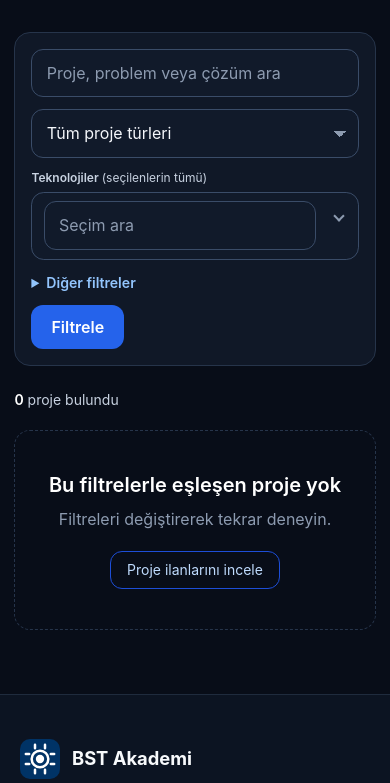
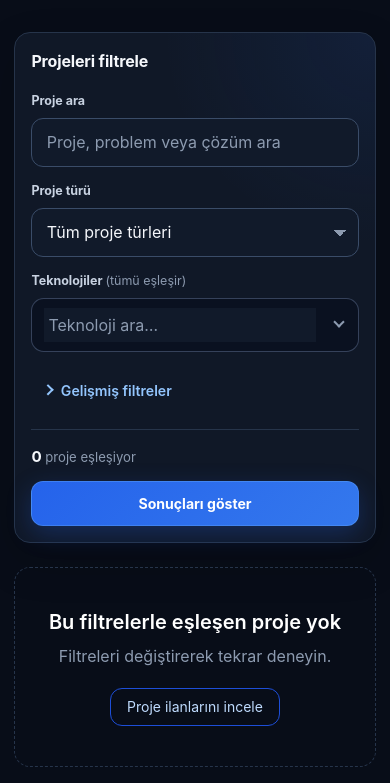
Before and after one commit to aziz-mevlana/bst-portal, a Django app: page /projects/ in a window 390 px wide. Shown: the part 339-1122 px from the top of the page. Run offline with Django 4.2, Linux system fonts and the light colour scheme; data that the repository does not hold is empty; parts of the project's set-up code (start-up, migrations or seed data) failed here and were passed over.

Commit message:
Polish responsive project filters

```diff
--- a/static/css/bst-ui-v2.css
+++ b/static/css/bst-ui-v2.css
@@ -112,7 +112,7 @@ main[class*="min-h-screen"] {
 /* Tum uygulama formlarinin eski CSS'te gorunmez kalmasini engelle. */
 .project-form-input,
 .bst-field,
-#site-content form input:not([type="hidden"]):not([type="checkbox"]):not([type="radio"]):not([type="color"]):not([type="file"]):not([type="button"]):not([type="submit"]):not([type="reset"]),
+#site-content form input:not([type="hidden"]):not([type="checkbox"]):not([type="radio"]):not([type="color"]):not([type="file"]):not([type="button"]):not([type="submit"]):not([type="reset"]):not(.bst-multiselect-search),
 #site-content form select:not(.bst-multiselect-native),
 #site-content form textarea {
     display: block;
--- a/static/css/project-section.css
+++ b/static/css/project-section.css
@@ -92,7 +92,158 @@
     z-index: auto;
     overflow: visible;
     border-color: var(--border);
-    background: var(--surface);
+    background:
+        radial-gradient(circle at 100% 0, rgba(47, 111, 237, 0.09), transparent 34%),
+        var(--surface);
+    box-shadow: 0 18px 45px rgba(0, 0, 0, 0.16);
+}
+
+.project-filter-heading {
+    display: flex;
+    align-items: flex-start;
+    justify-content: space-between;
+    gap: 1rem;
+    margin-bottom: 1.15rem;
+}
+
+.project-filter-heading h2 {
+    color: var(--text-primary);
+    font-size: 1rem;
+    font-weight: 750;
+    letter-spacing: -0.01em;
+}
+
+.project-filter-heading p {
+    margin-top: 0.2rem;
+    color: var(--text-muted);
+    font-size: 0.82rem;
+    line-height: 1.4;
+}
+
+.project-filter-reset {
+    flex: 0 0 auto;
+    padding: 0.42rem 0.7rem;
+    border-radius: 0.55rem;
+    color: #bfdbfe;
+    background: rgba(47, 111, 237, 0.1);
+    font-size: 0.78rem;
+    font-weight: 650;
+    text-decoration: none;
+}
+
+.project-filter-reset:hover,
+.project-filter-reset:focus-visible {
+    color: #fff;
+    background: rgba(47, 111, 237, 0.2);
+}
+
+.project-filter-primary,
+.project-filter-secondary {
+    display: grid;
+    gap: 0.9rem;
+    align-items: start;
+}
+
+.project-filter-field {
+    min-width: 0;
+    display: flex;
+    flex-direction: column;
+    gap: 0.45rem;
+}
+
+.project-filter-label {
+    color: var(--text-secondary);
+    font-size: 0.78rem;
+    font-weight: 650;
+    line-height: 1.25rem;
+}
+
+.project-filter-label-note {
+    color: var(--text-muted);
+    font-weight: 400;
+}
+
+.project-filter-panel .bst-field,
+.project-filter-panel .bst-multiselect-control {
+    min-height: 3.25rem;
+    border-color: rgba(112, 135, 172, 0.42) !important;
+    background-color: rgba(8, 15, 29, 0.66) !important;
+    transition: border-color 160ms ease, box-shadow 160ms ease, background-color 160ms ease;
+}
+
+.project-filter-panel .bst-field:hover,
+.project-filter-panel .bst-multiselect-control:hover {
+    border-color: rgba(125, 161, 219, 0.62) !important;
+}
+
+.project-filter-actions {
+    display: flex;
+    flex-wrap: wrap;
+    align-items: center;
+    justify-content: space-between;
+    gap: 0.75rem;
+    margin-top: 1rem;
+    padding-top: 1rem;
+    border-top: 1px solid var(--border);
+}
+
+.project-filter-actions p {
+    color: var(--text-muted);
+    font-size: 0.82rem;
+}
+
+.project-filter-actions strong {
+    color: var(--text-primary);
+    font-size: 0.95rem;
+}
+
+.project-filter-submit {
+    min-height: 2.85rem;
+    padding: 0.65rem 1.15rem;
+    border: 1px solid rgba(96, 165, 250, 0.4);
+    border-radius: 0.75rem;
+    background: linear-gradient(135deg, #2563eb, #3478ed);
+    color: #fff;
+    box-shadow: 0 8px 24px rgba(37, 99, 235, 0.26);
+    font-size: 0.88rem;
+    font-weight: 700;
+    transition: transform 160ms ease, filter 160ms ease, box-shadow 160ms ease;
+}
+
+.project-filter-submit:hover {
+    filter: brightness(1.08);
+    box-shadow: 0 10px 28px rgba(37, 99, 235, 0.34);
+    transform: translateY(-1px);
+}
+
+.project-filter-submit:focus-visible {
+    outline: 3px solid rgba(96, 165, 250, 0.35);
+    outline-offset: 2px;
+}
+
+@media (min-width: 768px) {
+    .project-filter-primary,
+    .project-filter-secondary {
+        grid-template-columns: repeat(2, minmax(0, 1fr));
+    }
+
+    .project-filter-search {
+        grid-column: 1 / -1;
+    }
+}
+
+@media (min-width: 1024px) {
+    .project-filter-primary {
+        grid-template-columns: repeat(4, minmax(0, 1fr));
+    }
+
+    .project-filter-search {
+        grid-column: span 2;
+    }
+
+    .project-filter-secondary {
+        grid-template-columns: repeat(5, minmax(0, 1fr));
+    }
 }
 
 .project-surface {
@@ -112,12 +263,80 @@
 }
 
 .project-more-filters summary {
-    width: fit-content;
+    width: 100%;
+    display: flex;
+    align-items: center;
+    gap: 0.55rem;
+    padding: 0.7rem 0.75rem;
+    border: 1px solid transparent;
+    border-radius: 0.7rem;
     cursor: pointer;
     color: #93c5fd;
     font-size: 0.88rem;
     font-weight: 600;
-    list-style-position: inside;
+    list-style: none;
+    transition: color 160ms ease, background-color 160ms ease, border-color 160ms ease;
+}
+
+.project-more-filters summary::-webkit-details-marker {
+    display: none;
+}
+
+.project-more-filters summary:hover {
+    color: #dbeafe;
+    background: rgba(47, 111, 237, 0.08);
+    border-color: rgba(96, 165, 250, 0.16);
+}
+
+.project-filter-summary-icon {
+    width: 0.48rem;
+    height: 0.48rem;
+    flex: 0 0 auto;
+    border-right: 2px solid currentColor;
+    border-bottom: 2px solid currentColor;
+    transform: rotate(-45deg);
+    transition: transform 160ms ease;
+}
+
+.project-more-filters[open] .project-filter-summary-icon {
+    transform: rotate(45deg) translateY(-2px);
+}
+
+.project-filter-summary-hint {
+    margin-left: auto;
+    color: var(--text-muted);
+    font-size: 0.76rem;
+    font-weight: 450;
+}
+
+.project-more-filters {
+    margin-top: 1rem;
+}
+
+.project-more-filters[open] summary {
+    margin-bottom: 0.9rem;
+    color: #dbeafe;
+    background: rgba(47, 111, 237, 0.08);
+    border-color: rgba(96, 165, 250, 0.16);
+}
+
+@media (max-width: 639px) {
+    .project-filter-heading p,
+    .project-filter-summary-hint {
+        display: none;
+    }
+
+    .project-filter-actions {
+        align-items: stretch;
+    }
+
+    .project-filter-actions p {
+        width: 100%;
+    }
+
+    .project-filter-submit {
+        width: 100%;
+    }
 }
 
 .project-more-filters summary:focus-visible {
--- a/templates/base.html
+++ b/templates/base.html
@@ -17,11 +17,11 @@
     <link rel="icon" type="image/x-icon" href="{% static 'images/logo.svg' %}">
     <script src="{% static 'js/tailwind.js' %}"></script>
     <link rel="stylesheet" href="{% static 'css/style.css' %}?v=20260830.1">
-    <link rel="stylesheet" href="{% static 'css/form-components.css' %}">
-    <link rel="stylesheet" href="{% static 'css/project-section.css' %}">
+    <link rel="stylesheet" href="{% static 'css/form-components.css' %}?v=20260830.2">
+    <link rel="stylesheet" href="{% static 'css/project-section.css' %}?v=20260830.3">
     <link rel="stylesheet" href="{% static 'css/swiper-bundle.min.css' %}">
     {# Benzersiz dosya adi eski tarayici onbellegindeki tema/form CSS'ini kesin olarak asar. #}
-    <link rel="stylesheet" href="{% static 'css/bst-ui-v2.css' %}?v=20260827.1">
+    <link rel="stylesheet" href="{% static 'css/bst-ui-v2.css' %}?v=20260830.2">
     <link rel="stylesheet" href="{% static 'css/community-tools.css' %}?v=20260830.1">
 
     {% block extra_css %}{% endblock %}
--- a/templates/projects/project_list.html
+++ b/templates/projects/project_list.html
@@ -7,27 +7,30 @@
       <div class="max-w-3xl"><p class="mb-2 text-sm font-semibold uppercase tracking-widest text-blue-400">BST Proje Vitrini</p><h1 class="text-3xl font-black tracking-tight text-white sm:text-4xl">Fikirlerin ürüne dönüştüğü yer</h1><p class="mt-3 text-base leading-7 text-gray-400 sm:text-lg">Öğrencilerin, akademisyenlerin ve mezunların geliştirdiği teknoloji projelerini keşfedin.</p></div>
     </header>
 
-    <form method="get" class="project-filter-panel mb-6 rounded-2xl border p-4">
-      <div class="grid gap-3 md:grid-cols-2 lg:grid-cols-4">
-        <input type="search" name="q" value="{{ request.GET.q }}" placeholder="Proje, problem veya çözüm ara" class="bst-field lg:col-span-2">
-        <select name="type" class="bst-field"><option value="">Tüm proje türleri</option>{% for type in project_types %}<option value="{{ type.pk }}" {% if selected_type == type.pk|stringformat:'s' %}selected{% endif %}>{{ type.name }}</option>{% endfor %}</select>
-        <div><label for="project-technologies" class="mb-1.5 block text-xs font-semibold text-gray-400">Teknolojiler <span class="font-normal">(seçilenlerin tümü)</span></label><select id="project-technologies" name="technology" multiple class="bst-field" data-enhance-multiselect="true" data-search-placeholder="Teknoloji ara…">{% for technology in technologies %}<option value="{{ technology.pk }}" {% if technology.pk|stringformat:'s' in selected_technologies %}selected{% endif %}>{{ technology.name }}</option>{% endfor %}</select></div>
-        <details class="project-more-filters md:col-span-2 lg:col-span-4" {% if selected_status or selected_source or selected_program or selected_categories %}open{% endif %}>
-          <summary>Diğer filtreler</summary>
-          <div class="mt-3 grid gap-3 md:grid-cols-2 lg:grid-cols-4">
-            <select name="status" class="bst-field"><option value="">Tüm geliştirme durumları</option>{% for value, label in statuses %}<option value="{{ value }}" {% if selected_status == value %}selected{% endif %}>{{ label }}</option>{% endfor %}</select>
-            <select name="source" class="bst-field"><option value="">Tüm kaynaklar</option>{% for value, label in creation_sources %}<option value="{{ value }}" {% if selected_source == value %}selected{% endif %}>{{ label }}</option>{% endfor %}</select>
-            <select name="program" class="bst-field"><option value="">Tüm programlar</option>{% for program in programs %}<option value="{{ program.pk }}" {% if selected_program == program.pk|stringformat:'s' %}selected{% endif %}>{{ program.name }}</option>{% endfor %}</select>
-            <div><label for="project-categories" class="mb-1.5 block text-xs font-semibold text-gray-400">Kategoriler <span class="font-normal">(seçilenlerin tümü)</span></label><select id="project-categories" name="category" multiple class="bst-field" data-enhance-multiselect="true" data-search-placeholder="Kategori ara…">{% for category in categories %}<option value="{{ category.pk }}" {% if category.pk|stringformat:'s' in selected_categories %}selected{% endif %}>{{ category.name }}</option>{% endfor %}</select></div>
-            <select name="sort" class="bst-field"><option value="newest" {% if selected_sort == 'newest' %}selected{% endif %}>En yeniler</option><option value="liked" {% if selected_sort == 'liked' %}selected{% endif %}>En çok beğenilen</option></select>
-          </div>
-        </details>
-        <div class="flex flex-wrap items-center gap-3 md:col-span-2 lg:col-span-4"><button class="rounded-xl bg-blue-600 px-5 py-2.5 font-semibold text-white hover:bg-blue-500">Filtrele</button>{% if has_active_filters %}<a href="{% url 'projects:project_list' %}" class="rounded-xl border border-gray-600 px-4 py-2.5 text-sm text-gray-300 hover:bg-gray-800">Filtreleri temizle</a>{% endif %}</div>
+    <form method="get" class="project-filter-panel mb-6 rounded-2xl border p-4 sm:p-5">
+      <div class="project-filter-heading">
+        <div><h2>Projeleri filtrele</h2><p>Aradığın projeyi tür, teknoloji ve gelişim aşamasına göre hızlıca bul.</p></div>
+        {% if has_active_filters %}<a href="{% url 'projects:project_list' %}" class="project-filter-reset">Tümünü temizle</a>{% endif %}
       </div>
+      <div class="project-filter-primary">
+        <div class="project-filter-field project-filter-search"><label for="project-query" class="project-filter-label">Proje ara</label><input id="project-query" type="search" name="q" value="{{ request.GET.q }}" placeholder="Proje, problem veya çözüm ara" class="bst-field"></div>
+        <div class="project-filter-field"><label for="project-type" class="project-filter-label">Proje türü</label><select id="project-type" name="type" class="bst-field"><option value="">Tüm proje türleri</option>{% for type in project_types %}<option value="{{ type.pk }}" {% if selected_type == type.pk|stringformat:'s' %}selected{% endif %}>{{ type.name }}</option>{% endfor %}</select></div>
+        <div class="project-filter-field"><label for="project-technologies" class="project-filter-label">Teknolojiler <span class="project-filter-label-note">(tümü eşleşir)</span></label><select id="project-technologies" name="technology" multiple class="bst-field" data-enhance-multiselect="true" data-placeholder="Teknoloji ara…">{% for technology in technologies %}<option value="{{ technology.pk }}" {% if technology.pk|stringformat:'s' in selected_technologies %}selected{% endif %}>{{ technology.name }}</option>{% endfor %}</select></div>
+      </div>
+      <details class="project-more-filters" {% if selected_status or selected_source or selected_program or selected_categories %}open{% endif %}>
+        <summary><span class="project-filter-summary-icon" aria-hidden="true"></span><span>Gelişmiş filtreler</span><span class="project-filter-summary-hint">Durum, kaynak, program, kategori ve sıralama</span></summary>
+        <div class="project-filter-secondary">
+          <div class="project-filter-field"><label for="project-status" class="project-filter-label">Geliştirme durumu</label><select id="project-status" name="status" class="bst-field"><option value="">Tüm durumlar</option>{% for value, label in statuses %}<option value="{{ value }}" {% if selected_status == value %}selected{% endif %}>{{ label }}</option>{% endfor %}</select></div>
+          <div class="project-filter-field"><label for="project-source" class="project-filter-label">Proje kaynağı</label><select id="project-source" name="source" class="bst-field"><option value="">Tüm kaynaklar</option>{% for value, label in creation_sources %}<option value="{{ value }}" {% if selected_source == value %}selected{% endif %}>{{ label }}</option>{% endfor %}</select></div>
+          <div class="project-filter-field"><label for="project-program" class="project-filter-label">Program</label><select id="project-program" name="program" class="bst-field"><option value="">Tüm programlar</option>{% for program in programs %}<option value="{{ program.pk }}" {% if selected_program == program.pk|stringformat:'s' %}selected{% endif %}>{{ program.name }}</option>{% endfor %}</select></div>
+          <div class="project-filter-field"><label for="project-categories" class="project-filter-label">Kategoriler <span class="project-filter-label-note">(tümü eşleşir)</span></label><select id="project-categories" name="category" multiple class="bst-field" data-enhance-multiselect="true" data-placeholder="Kategori ara…">{% for category in categories %}<option value="{{ category.pk }}" {% if category.pk|stringformat:'s' in selected_categories %}selected{% endif %}>{{ category.name }}</option>{% endfor %}</select></div>
+          <div class="project-filter-field"><label for="project-sort" class="project-filter-label">Sıralama</label><select id="project-sort" name="sort" class="bst-field"><option value="newest" {% if selected_sort == 'newest' %}selected{% endif %}>En yeniler</option><option value="liked" {% if selected_sort == 'liked' %}selected{% endif %}>En çok beğenilen</option></select></div>
+        </div>
+      </details>
+      <div class="project-filter-actions"><p><strong>{{ total_count }}</strong> proje eşleşiyor</p><button class="project-filter-submit">Sonuçları göster</button></div>
     </form>
 
     {% if active_filter_labels %}<div class="mb-4 flex flex-wrap gap-2" aria-label="Aktif filtreler">{% for label in active_filter_labels %}<span class="rounded-full border border-blue-800/60 bg-blue-950/30 px-3 py-1 text-xs text-blue-200">{{ label }}</span>{% endfor %}</div>{% endif %}
-    <div class="mb-5"><p class="text-sm text-gray-400"><span class="font-semibold text-white">{{ total_count }}</span> proje bulundu</p></div>
 
     <div id="project-grid" class="grid gap-6 md:grid-cols-2 lg:grid-cols-3">
       {% include 'projects/partials/project_item.html' with projects=projects %}
```
